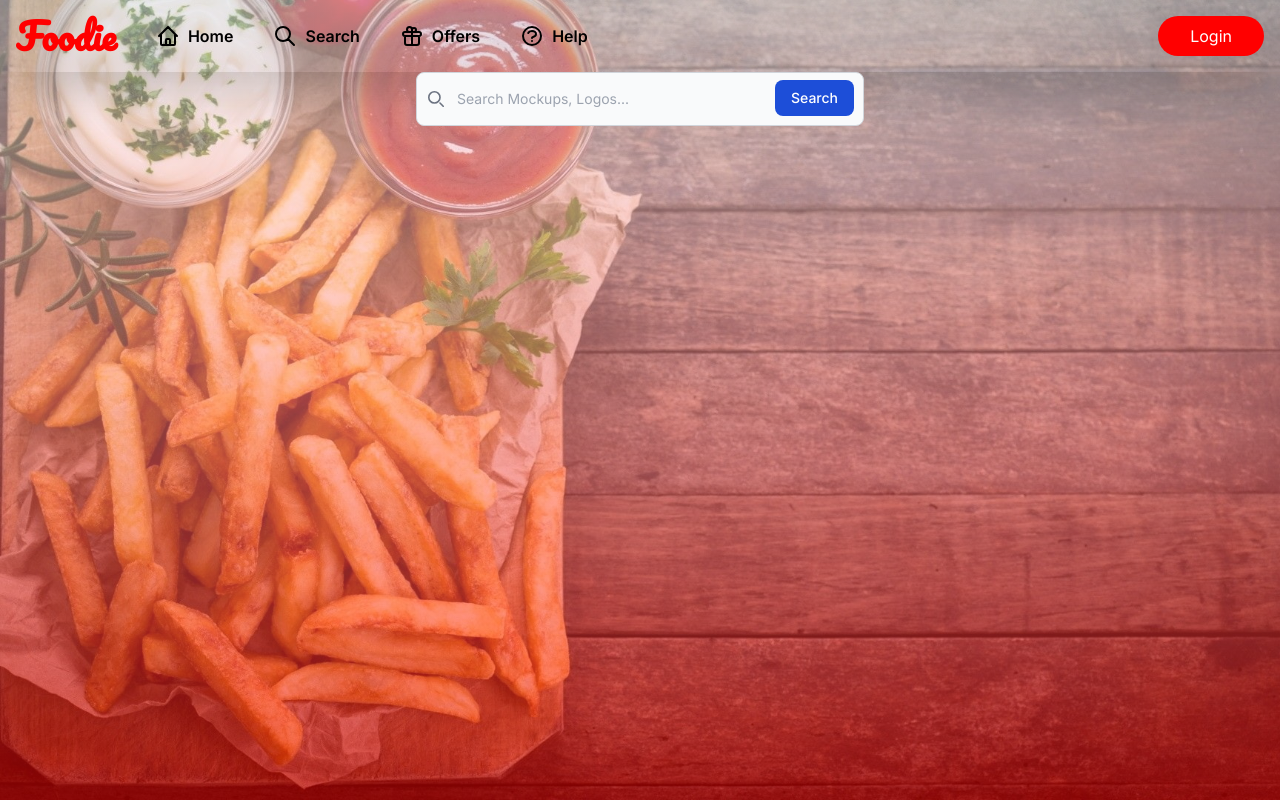
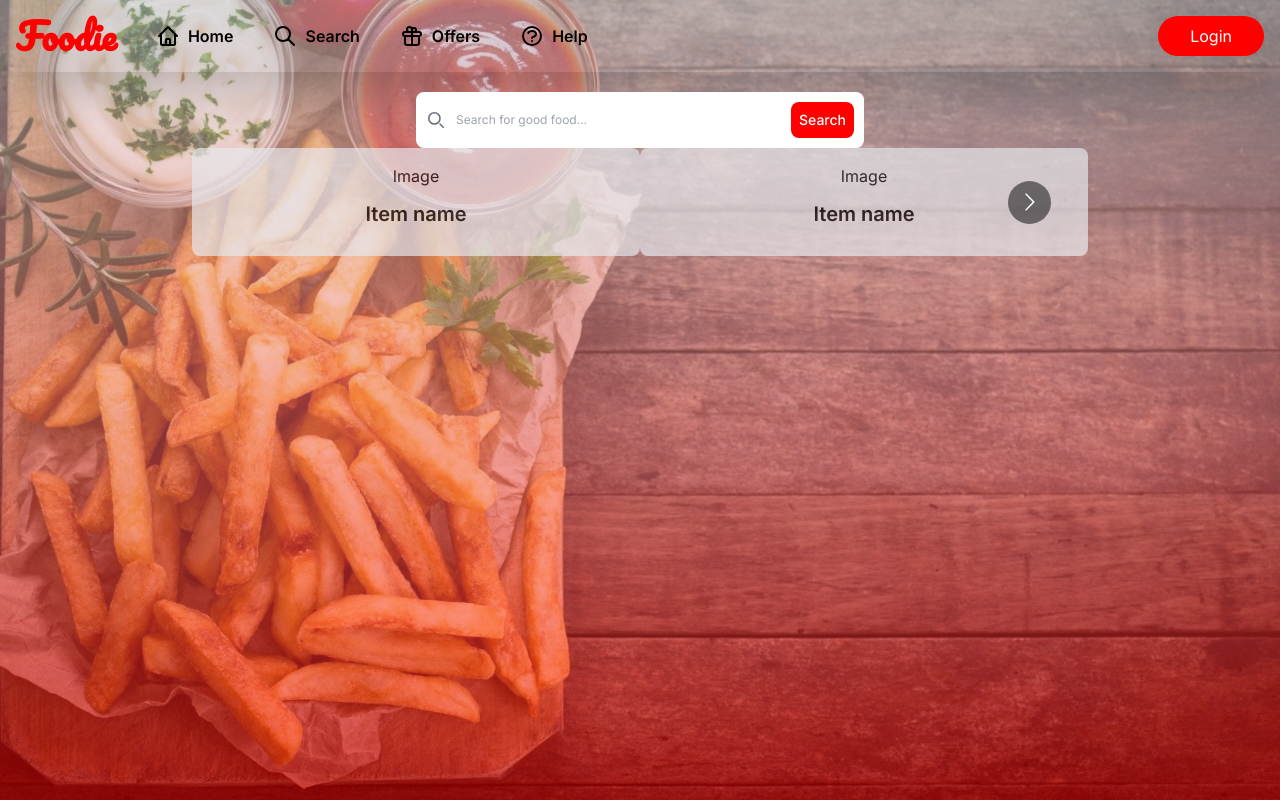
Before and after one commit to GayatriGawai/Foodie, a Next.js app: page /search in a window 1280 px wide. Built offline with nearby package versions, Linux system fonts and the light colour scheme; no server answers.

Commit message:
Working in the Search module

```diff
--- a/package.json
+++ b/package.json
@@ -14,6 +14,7 @@
     "@fortawesome/free-solid-svg-icons": "^6.5.2",
     "@fortawesome/react-fontawesome": "^0.2.2",
     "@heroicons/react": "^1.0.6",
+    "@material-tailwind/react": "^2.1.9",
     "bcrypt": "^5.1.1",
     "bcryptjs": "^2.4.3",
     "body-parser": "^1.20.2",
@@ -28,6 +29,8 @@
     "react-dom": "^18",
     "react-google-button": "^0.8.0",
     "react-ionicons": "^4.2.1",
+    "react-multi-carousel": "^2.8.5",
+    "react-responsive-carousel": "^3.2.23",
     "react-toastify": "^10.0.5"
   },
   "devDependencies": {
--- a/src/app/api/auth/[...nextauth]/route.js
+++ b/src/app/api/auth/[...nextauth]/route.js
@@ -42,4 +42,3 @@ export const authOptions = {
 const handler = NextAuth(authOptions);
 
 export { handler as GET, handler as POST };
-<svg xmlns="http://www.w3.org/2000/svg" width="200" height="200" id="cart"><path d="M75 71.09v-10c0-14.28 11.15-25.93 25-25.93s25 11.65 25 25.93v10h17.28A3.13 3.13 0 0 1 145.4 74l5.94 87.5a3.14 3.14 0 0 1-2.91 3.33H51.78a3.12 3.12 0 0 1-3.12-3.12v-.21L54.6 74a3.13 3.13 0 0 1 3.12-2.92Zm9.38 0h31.25v-10c0-9.19-7-16.56-15.63-16.56S84.38 51.9 84.38 61.09Zm-25.91 84.38h83.06l-5.08-75H63.56Z"></path></svg>
--- a/src/app/globals.css
+++ b/src/app/globals.css
@@ -22,7 +22,7 @@
 }
 
 body {
-    background: linear-gradient(rgba(255, 255, 255, 0.5), rgba(255, 0, 0, 0.5)),
+    background: linear-gradient(rgba(222, 221, 221, 0.5), rgba(255, 0, 0, 0.5)),
         url('/pxfuel.jpg');
     background-position: center;
     background-size: cover;
@@ -33,7 +33,7 @@ body {
 }
 
 .blackPaper {
-    background: rgba(0, 0, 0, 0.3);
+    background: rgba(4, 4, 4, 0.3);
     padding: 20px 20px;
     border-radius: 10px;
     margin: auto;
--- a/src/app/layout.js
+++ b/src/app/layout.js
@@ -1,3 +1,4 @@
+
 import { Inter } from 'next/font/google';
 import './globals.css';
 import Navbar from '../components/Navbar';
--- /dev/null
+++ b/src/app/offers/page.js
@@ -0,0 +1,10 @@
+import React from 'react'
+import SearchBar from '../../components/SearchBar'
+
+export default function page() {
+  return (
+    <div>
+      <SearchBar/>
+    </div>
+  )
+}
--- a/src/app/search/page.js
+++ b/src/app/search/page.js
@@ -1,48 +1,60 @@
-import React, { Fragment } from "react";
+"use client";
 
-export default function page() {
+// import React, { Fragment } from "react";
+import SearchBar from "../../components/SearchBar";
+import MenuItem from "../../components/MenuItem";
+
+// export default function page() {
+//   return (
+//     <Fragment>
+//       <div className="grid grid-cols-5 grid-rows-5 gap-4 blackPaper">
+//         <div className="col-span-5">
+//           <SearchBar />
+//         </div>
+
+//       </div>
+//     </Fragment>
+//   );
+// }
+
+import dynamic from "next/dynamic";
+import { Fragment } from "react";
+const Carousel = dynamic(() => import("react-multi-carousel"), { ssr: false });
+import "react-multi-carousel/lib/styles.css";
+
+const responsive = {
+  superLargeDesktop: {
+    breakpoint: { max: 4000, min: 3000 },
+    items: 5,
+  },
+  desktop: {
+    breakpoint: { max: 3000, min: 1024 },
+    items: 3,
+  },
+  tablet: {
+    breakpoint: { max: 1024, min: 464 },
+    items: 2,
+  },
+  mobile: {
+    breakpoint: { max: 464, min: 0 },
+    items: 1,
+  },
+};
+
+export default function MyCarousel() {
   return (
     <Fragment>
-      <form className="max-w-md mx-auto">
-        <label
-          for="default-search"
-          className="mb-2 text-sm font-medium text-gray-900 sr-only dark:text-white"
-        >
-          Search
-        </label>
-        <div className="relative">
-          <div className="absolute inset-y-0 start-0 flex items-center ps-3 pointer-events-none">
-            <svg
-              className="w-4 h-4 text-gray-500 dark:text-gray-400"
-              aria-hidden="true"
-              xmlns="http://www.w3.org/2000/svg"
-              fill="none"
-              viewBox="0 0 20 20"
-            >
-              <path
-                stroke="currentColor"
-                stroke-linecap="round"
-                stroke-linejoin="round"
-                stroke-width="2"
-                d="m19 19-4-4m0-7A7 7 0 1 1 1 8a7 7 0 0 1 14 0Z"
-              />
-            </svg>
-          </div>
-          <input
-            type="search"
-            id="default-search"
-            className="block w-full p-4 ps-10 text-sm text-gray-900 border border-gray-300 rounded-lg bg-gray-50 focus:ring-blue-500 focus:border-blue-500 dark:bg-gray-700 dark:border-gray-600 dark:placeholder-gray-400 dark:text-white dark:focus:ring-blue-500 dark:focus:border-blue-500"
-            placeholder="Search Mockups, Logos..."
-            required
-          />
-          <button
-            type="submit"
-            className="text-white absolute end-2.5 bottom-2.5 bg-blue-700 hover:bg-blue-800 focus:ring-4 focus:outline-none focus:ring-blue-300 font-medium rounded-lg text-sm px-4 py-2 dark:bg-blue-600 dark:hover:bg-blue-700 dark:focus:ring-blue-800"
-          >
-            Search
-          </button>
-        </div>
-      </form>
+      <div>
+        <SearchBar />
+      </div>
+      <div className="max-w-4xl mx-auto">
+        <Carousel responsive={responsive}>
+          <div><MenuItem/></div>
+          <div><MenuItem/></div>
+          <div><MenuItem/></div>
+          <div><MenuItem/></div>
+        </Carousel>
+      </div>
     </Fragment>
   );
 }
--- a/src/components/Home.js
+++ b/src/components/Home.js
@@ -26,7 +26,7 @@ export default function () {
                             Story...
                         </span>
                     </h1>
-                    <p className="my-4  indent-16 text-justify">
+                    <p className="my-4  indent-16 text-justify font-semibold">
                         As a devoted foodie, there's nothing more exhilarating
                         than the prospect of discovering new culinary delights.
                         Every dish tells a story, from the vibrant street food
@@ -41,7 +41,7 @@ export default function () {
                         opportunity to explore and celebrate the rich tapestry
                         of global gastronomy.
                     </p>
-                    <p className="my-4 indent-16 text-justify">
+                    <p className="my-4 indent-16 text-justify text-white">
                         As a devoted foodie, there's nothing more exhilarating
                         than the prospect of discovering new culinary delights.
                         Every dish tells a story, from the vibrant street food
--- /dev/null
+++ b/src/components/SearchBar.js
@@ -0,0 +1,48 @@
+import React, { Fragment } from "react";
+
+export default function SearchBar() {
+  return (
+    <Fragment>
+      <form className="max-w-md mx-auto md:w-8/12">
+        <label
+          for="default-search"
+          className="mb-2 text-sm font-medium text-primary sr-only"
+        >
+          Search
+        </label>
+        <div className="relative">
+          <div className="absolute inset-y-0 start-0 flex items-center ps-3 pointer-events-none">
+            <svg
+              className="w-4 h-4 text-gray-500 dark:text-gray-400"
+              aria-hidden="true"
+              xmlns="http://www.w3.org/2000/svg"
+              fill="none"
+              viewBox="0 0 20 20"
+            >
+              <path
+                stroke="currentColor"
+                stroke-linecap="round"
+                stroke-linejoin="round"
+                stroke-width="2"
+                d="m19 19-4-4m0-7A7 7 0 1 1 1 8a7 7 0 0 1 14 0Z"
+              />
+            </svg>
+          </div>
+          <input
+            type="search"
+            id="default-search"
+            className="block w-full p-5 ps-10 text-xs rounded-lg shadow-black/2xl mt-5"
+            placeholder="Search for good food..."
+            required
+          />
+          <button
+            type="submit"
+            className="text-white absolute end-2.5 bottom-2.5 bg-primary over:shadow-black/25 hover:shadow-md transition-all font-medium rounded-lg text-sm px-2 py-2 "
+          >
+            Search
+          </button>
+        </div>
+      </form>
+    </Fragment>
+  );
+}
--- a/tailwind.config.js
+++ b/tailwind.config.js
@@ -14,9 +14,11 @@ module.exports = {
                 warning: '#F59E0B', //bg-yellow-500
             },
             screens: {
-                tablet: '640px',
+                mobile:'640px',
+                tablet: '768px',
                 laptop: '1024px',
                 desktop: '1280px',
+
             },
         },
     },
```
Also changed, not shown: 1 other file (tests, documents, lock files or other folders).
